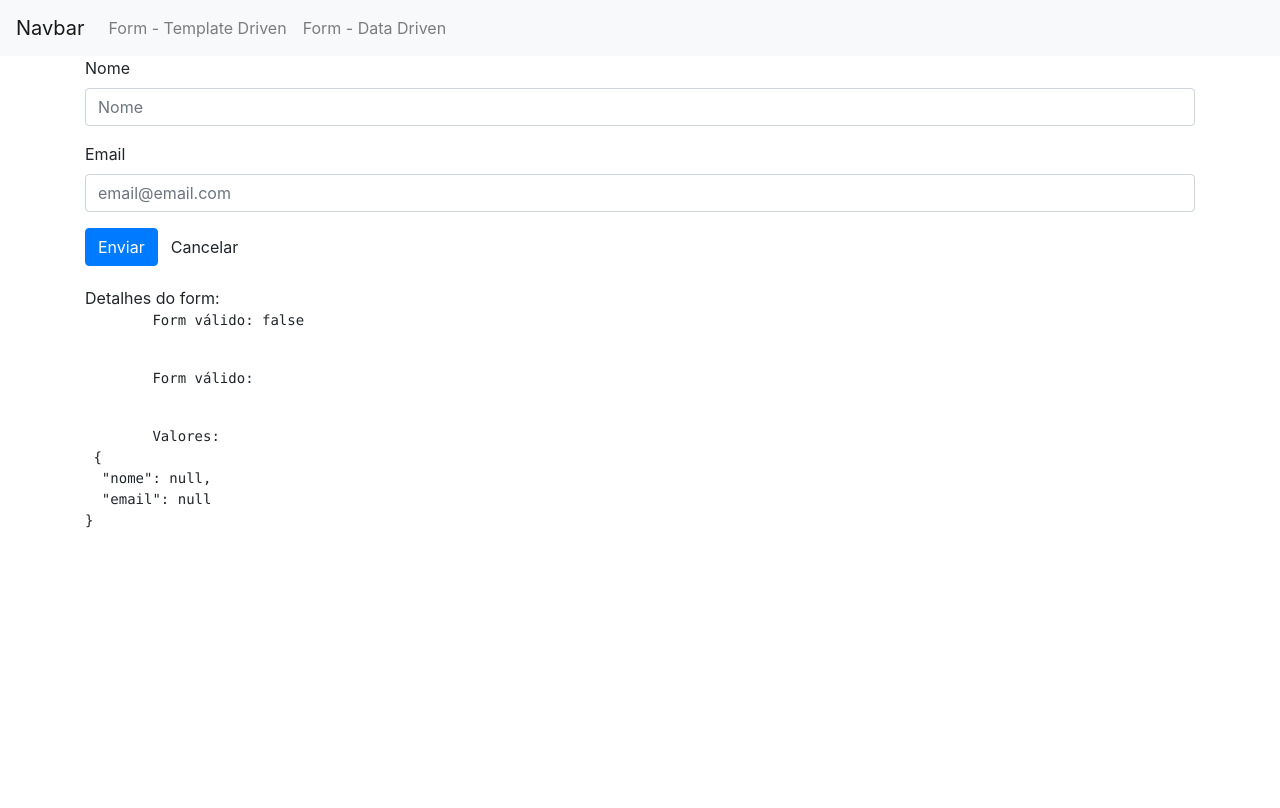
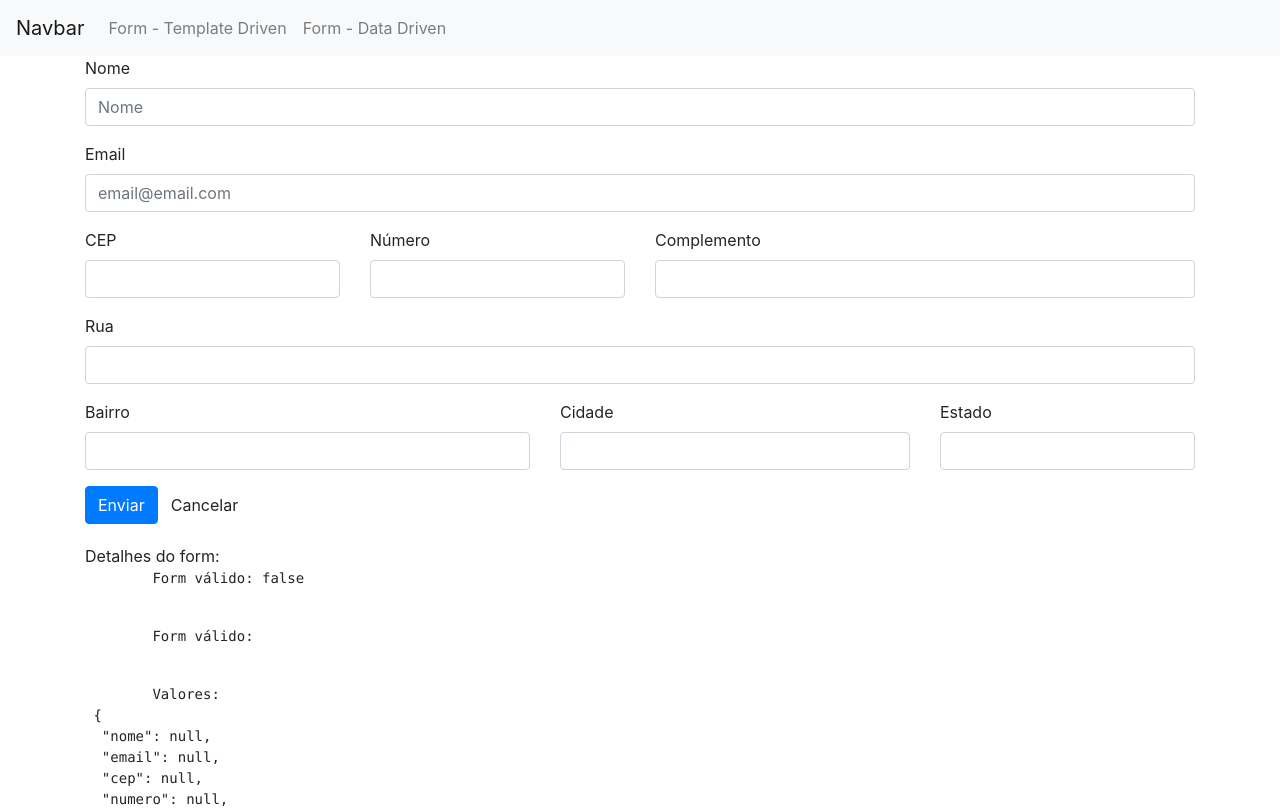
Before and after one commit to visued/angular-course-forms, an Angular app: page /dataForm in a window 1280 px wide. Shown: the top 808 px of the page. Built offline with nearby package versions, Linux system fonts and the light colour scheme.

Commit message:
Formulários reativos: Endereço (migrando de template driven para form reativo)

```diff
--- a/src/app/data-form/data-form.component.html
+++ b/src/app/data-form/data-form.component.html
@@ -38,6 +38,109 @@
     </div>
   </div>
 
+  <div>
+    <div class="form-group row">
+      <div class="col-md-3">
+        <label for="cep" class="control-label">CEP</label>
+        <input
+          type="text"
+          class="form-control"
+          id="cep"
+          formControlName="cep"
+          [ngClass]="aplicaCssErro('cep')"
+        />
+        <div class="alert alert-danger" *ngIf="verificaValidTouched('cep')">
+          CEP é obrigatório!
+        </div>
+      </div>
+
+      <div class="col-md-3">
+        <label for="numero" class="control-label">Número</label>
+        <input
+          type="text"
+          class="form-control"
+          id="numero"
+          formControlName="numero"
+          [ngClass]="aplicaCssErro('numero')"
+        />
+        <div class="alert alert-danger" *ngIf="verificaValidTouched('numero')">
+          Número é obrigatório!
+        </div>
+      </div>
+
+      <div class="col-md-6">
+        <label for="complemento" class="control-label">Complemento</label>
+        <input
+          type="text"
+          class="form-control"
+          id="complemento"
+          formControlName="complemento"
+        />
+      </div>
+    </div>
+
+    <div class="form-group row">
+      <div class="col-sm-12">
+        <label for="rua">Rua</label>
+      </div>
+      <div class="col-sm-12">
+        <input
+          type="text"
+          class="form-control"
+          id="rua"
+          formControlName="rua"
+          [ngClass]="aplicaCssErro('rua')"
+        />
+      </div>
+      <div class="alert alert-danger" *ngIf="verificaValidTouched('rua')">
+        Rua é obrigatório!
+      </div>
+    </div>
+
+    <div class="form-group row">
+      <div class="col-md-5">
+        <label for="bairro" class="control-label">Bairro</label>
+        <input
+          type="text"
+          class="form-control"
+          id="bairro"
+          formControlName="bairro"
+          [ngClass]="aplicaCssErro('bairro')"
+        />
+        <div class="alert alert-danger" *ngIf="verificaValidTouched('bairro')">
+          Bairro é obrigatório!
+        </div>
+      </div>
+
+      <div class="col-md-4">
+        <label for="cidade" class="control-label">Cidade</label>
+        <input
+          type="text"
+          class="form-control"
+          id="cidade"
+          formControlName="cidade"
+          [ngClass]="aplicaCssErro('cidade')"
+        />
+        <div class="alert alert-danger" *ngIf="verificaValidTouched('bairro')">
+          Cidade é obrigatório!
+        </div>
+      </div>
+
+      <div class="col-md-3">
+        <label for="estado" class="control-label">Estado</label>
+        <input
+          type="text"
+          class="form-control"
+          id="estado"
+          formControlName="estado"
+          [ngClass]="aplicaCssErro('estado')"
+        />
+        <div class="alert alert-danger" *ngIf="verificaValidTouched('estado')">
+          Estado é obrigatório!
+        </div>
+      </div>
+    </div>
+  </div>
   <button type="submit" class="btn btn-primary">Enviar</button>
   <button class="btn" (click)="resetar()">Cancelar</button>
 
--- a/src/app/data-form/data-form.component.ts
+++ b/src/app/data-form/data-form.component.ts
@@ -22,7 +22,15 @@
     // });
     this.formulario = this.formBuilder.group({
       nome: [null, Validators.required],
-      email: [null, [Validators.required, Validators.email]]
+      email: [null, [Validators.required, Validators.email]],
+      cep: [null, Validators.required],
+      numero: [null, Validators.required],
+      complemento: [null],
+      rua: [null, Validators.required],
+      bairro: [null, Validators.required],
+      cidade: [null, Validators.required],
+      estado: [null, Validators.required]
+
     });
   }
 
```
